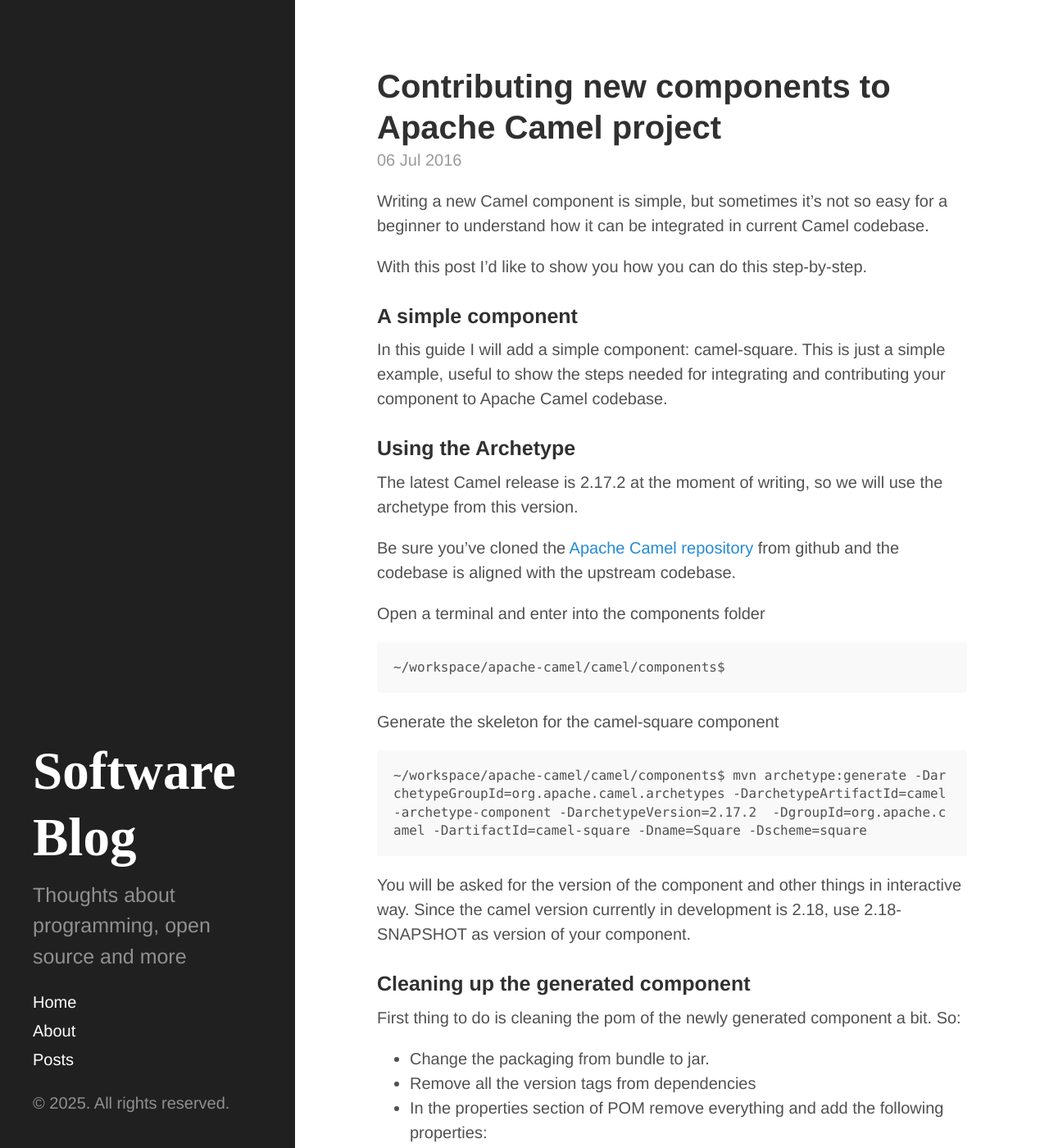
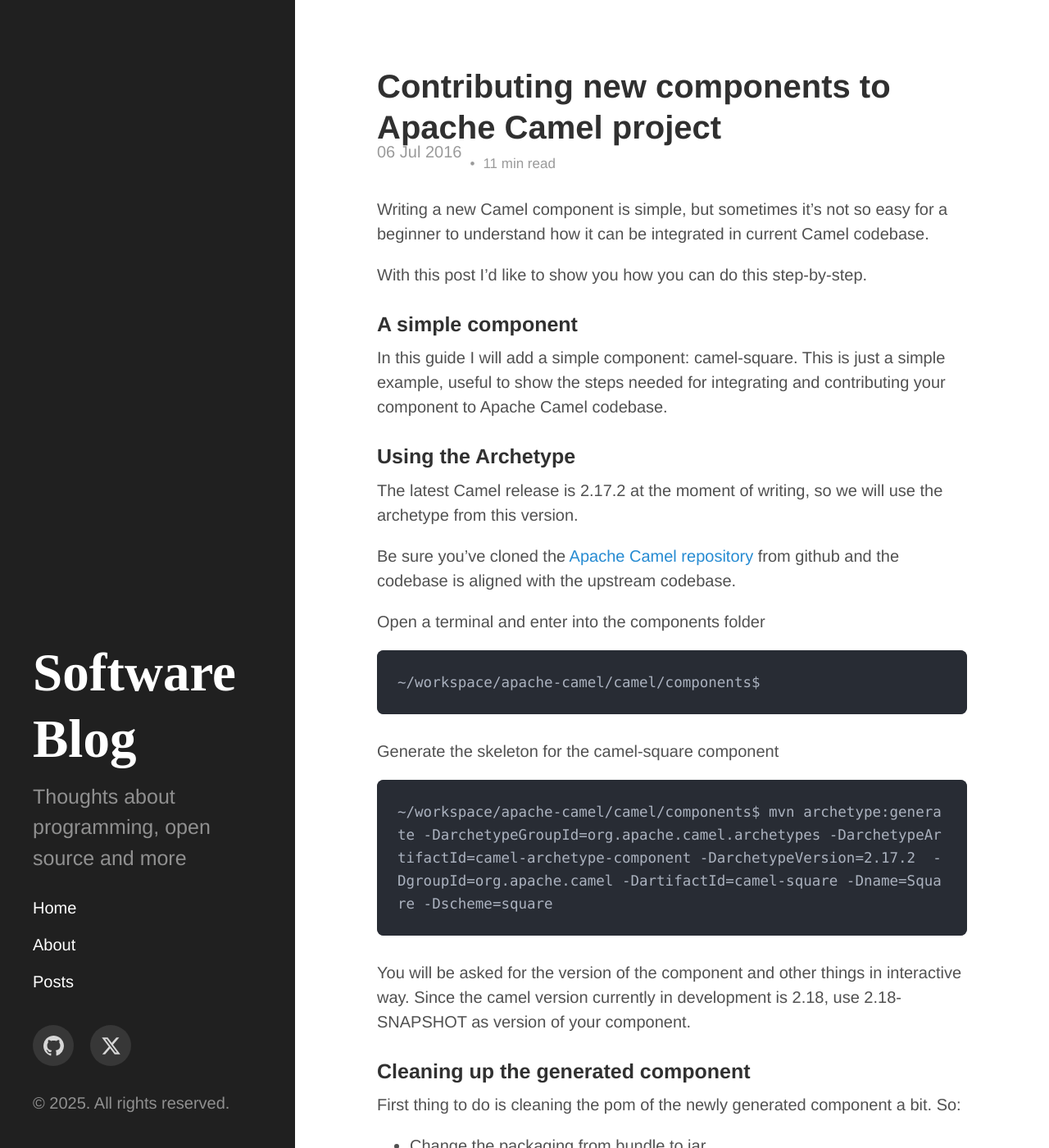
Before and after one commit to oscerd/oscerd.github.io, a Jekyll site: the page built from _posts/2016-07-06-contributing-camel-components.md, in a window 1280 px wide and 1400 px high. Shown: the whole window at 82% size. Built offline with Jekyll 4.4.1, drawn with Linux system fonts in a browser that asks for light colours.

Commit message:
Improve look and feel
Signed-off-by: Andrea Cosentino <ancosen@gmail.com>

```diff
--- a/_includes/sidebar.html
+++ b/_includes/sidebar.html
@@ -28,6 +28,19 @@
 
     </nav>
 
+    <div class="sidebar-social">
+      <a href="https://github.com/oscerd" target="_blank" rel="noopener noreferrer" class="social-link" aria-label="GitHub">
+        <svg class="social-icon" viewBox="0 0 24 24" xmlns="http://www.w3.org/2000/svg">
+          <path d="M12 0C5.37 0 0 5.37 0 12c0 5.31 3.435 9.795 8.205 11.385.6.105.825-.255.825-.57 0-.285-.015-1.23-.015-2.235-3.015.555-3.795-.735-4.035-1.41-.135-.345-.72-1.41-1.23-1.695-.42-.225-1.02-.78-.015-.795.945-.015 1.62.87 1.845 1.23 1.08 1.815 2.805 1.305 3.495.99.105-.78.42-1.305.765-1.605-2.67-.3-5.46-1.335-5.46-5.925 0-1.305.465-2.385 1.23-3.225-.12-.3-.54-1.53.12-3.18 0 0 1.005-.315 3.3 1.23.96-.27 1.98-.405 3-.405s2.04.135 3 .405c2.295-1.56 3.3-1.23 3.3-1.23.66 1.65.24 2.88.12 3.18.765.84 1.23 1.905 1.23 3.225 0 4.605-2.805 5.625-5.475 5.925.435.375.81 1.095.81 2.22 0 1.605-.015 2.895-.015 3.3 0 .315.225.69.825.57A12.02 12.02 0 0024 12c0-6.63-5.37-12-12-12z"/>
+        </svg>
+      </a>
+      <a href="https://twitter.com/oscerd2" target="_blank" rel="noopener noreferrer" class="social-link" aria-label="Twitter">
+        <svg class="social-icon" viewBox="0 0 24 24" xmlns="http://www.w3.org/2000/svg">
+          <path d="M18.244 2.25h3.308l-7.227 8.26 8.502 11.24H16.17l-5.214-6.817L4.99 21.75H1.68l7.73-8.835L1.254 2.25H8.08l4.713 6.231zm-1.161 17.52h1.833L7.084 4.126H5.117z"/>
+        </svg>
+      </a>
+    </div>
+
     <p>&copy; {{ site.time | date: '%Y' }}. All rights reserved.</p>
   </div>
 </div>
--- a/_layouts/post.html
+++ b/_layouts/post.html
@@ -8,7 +8,13 @@
 
 <div class="post">
   <h1 class="post-title">{{ page.title }}</h1>
-  <span class="post-date">{{ page.date | date_to_string }}</span>
+  <div class="post-meta">
+    <span class="post-date">{{ page.date | date_to_string }}</span>
+    {% assign words = content | strip_html | number_of_words %}
+    {% assign minutes = words | divided_by: 200 %}
+    {% if minutes < 1 %}{% assign minutes = 1 %}{% endif %}
+    <span class="reading-time">{{ minutes }} min read</span>
+  </div>
   {{ content }}
 
 </div>
--- a/public/css/hyde.css
+++ b/public/css/hyde.css
@@ -248,3 +248,109 @@
 .theme-base-0f .related-posts li a:hover {
   color: #8f5536;
 }
+
+
+/*
+ * Custom Enhancements
+ *
+ * Social icons, animations, and improved styling
+ */
+
+/* Social Icons */
+.sidebar-social {
+  display: flex;
+  gap: 1rem;
+  margin: 1.5rem 0;
+}
+
+.social-link {
+  display: inline-flex;
+  align-items: center;
+  justify-content: center;
+  width: 2.5rem;
+  height: 2.5rem;
+  border-radius: 50%;
+  background-color: rgba(255, 255, 255, 0.1);
+  transition: all 0.3s ease;
+}
+
+.social-link:hover {
+  background-color: rgba(255, 255, 255, 0.25);
+  transform: translateY(-3px);
+  text-decoration: none;
+}
+
+.social-icon {
+  width: 1.25rem;
+  height: 1.25rem;
+  fill: rgba(255, 255, 255, 0.8);
+  transition: fill 0.3s ease;
+}
+
+.social-link:hover .social-icon {
+  fill: #fff;
+}
+
+/* Smooth Transitions */
+a {
+  transition: color 0.2s ease, background-color 0.2s ease;
+}
+
+.sidebar-nav-item {
+  transition: all 0.2s ease;
+  padding: 0.25rem 0;
+}
+
+.sidebar-nav-item:hover {
+  padding-left: 0.5rem;
+}
+
+.post-title a {
+  transition: color 0.2s ease;
+}
+
+.post-title a:hover {
+  color: #268bd2;
+}
+
+/* Pagination hover effects */
+.pagination-item {
+  transition: all 0.2s ease;
+}
+
+a.pagination-item:hover {
+  transform: translateY(-2px);
+  box-shadow: 0 2px 8px rgba(0, 0, 0, 0.1);
+}
+
+/* Reading Time */
+.reading-time {
+  display: inline-block;
+  color: #9a9a9a;
+  font-size: 0.85rem;
+  margin-left: 0.5rem;
+}
+
+.reading-time::before {
+  content: "•";
+  margin-right: 0.5rem;
+}
+
+/* Post meta container */
+.post-meta {
+  display: flex;
+  align-items: center;
+  flex-wrap: wrap;
+  margin-top: -0.5rem;
+  margin-bottom: 1rem;
+  color: #9a9a9a;
+}
+
+/* Related posts hover */
+.related-posts li {
+  transition: transform 0.2s ease;
+}
+
+.related-posts li:hover {
+  transform: translateX(5px);
+}
--- a/public/css/syntax.css
+++ b/public/css/syntax.css
@@ -1,65 +1,138 @@
-.highlight .hll { background-color: #ffc; }
-.highlight .c { color: #999; } /* Comment */
-.highlight .err { color: #a00; background-color: #faa } /* Error */
-.highlight .k { color: #069; } /* Keyword */
-.highlight .o { color: #555 } /* Operator */
-.highlight .cm { color: #09f; font-style: italic } /* Comment.Multiline */
-.highlight .cp { color: #099 } /* Comment.Preproc */
-.highlight .c1 { color: #999; } /* Comment.Single */
-.highlight .cs { color: #999; } /* Comment.Special */
-.highlight .gd { background-color: #fcc; border: 1px solid #c00 } /* Generic.Deleted */
-.highlight .ge { font-style: italic } /* Generic.Emph */
-.highlight .gr { color: #f00 } /* Generic.Error */
-.highlight .gh { color: #030; } /* Generic.Heading */
-.highlight .gi { background-color: #cfc; border: 1px solid #0c0 } /* Generic.Inserted */
-.highlight .go { color: #aaa } /* Generic.Output */
-.highlight .gp { color: #009; } /* Generic.Prompt */
-.highlight .gs { } /* Generic.Strong */
-.highlight .gu { color: #030; } /* Generic.Subheading */
-.highlight .gt { color: #9c6 } /* Generic.Traceback */
-.highlight .kc { color: #069; } /* Keyword.Constant */
-.highlight .kd { color: #069; } /* Keyword.Declaration */
-.highlight .kn { color: #069; } /* Keyword.Namespace */
-.highlight .kp { color: #069 } /* Keyword.Pseudo */
-.highlight .kr { color: #069; } /* Keyword.Reserved */
-.highlight .kt { color: #078; } /* Keyword.Type */
-.highlight .m { color: #f60 } /* Literal.Number */
-.highlight .s { color: #d44950 } /* Literal.String */
-.highlight .na { color: #4f9fcf } /* Name.Attribute */
-.highlight .nb { color: #366 } /* Name.Builtin */
-.highlight .nc { color: #0a8; } /* Name.Class */
-.highlight .no { color: #360 } /* Name.Constant */
-.highlight .nd { color: #99f } /* Name.Decorator */
-.highlight .ni { color: #999; } /* Name.Entity */
-.highlight .ne { color: #c00; } /* Name.Exception */
-.highlight .nf { color: #c0f } /* Name.Function */
-.highlight .nl { color: #99f } /* Name.Label */
-.highlight .nn { color: #0cf; } /* Name.Namespace */
-.highlight .nt { color: #2f6f9f; } /* Name.Tag */
-.highlight .nv { color: #033 } /* Name.Variable */
-.highlight .ow { color: #000; } /* Operator.Word */
-.highlight .w { color: #bbb } /* Text.Whitespace */
-.highlight .mf { color: #f60 } /* Literal.Number.Float */
-.highlight .mh { color: #f60 } /* Literal.Number.Hex */
-.highlight .mi { color: #f60 } /* Literal.Number.Integer */
-.highlight .mo { color: #f60 } /* Literal.Number.Oct */
-.highlight .sb { color: #c30 } /* Literal.String.Backtick */
-.highlight .sc { color: #c30 } /* Literal.String.Char */
-.highlight .sd { color: #c30; font-style: italic } /* Literal.String.Doc */
-.highlight .s2 { color: #c30 } /* Literal.String.Double */
-.highlight .se { color: #c30; } /* Literal.String.Escape */
-.highlight .sh { color: #c30 } /* Literal.String.Heredoc */
-.highlight .si { color: #a00 } /* Literal.String.Interpol */
-.highlight .sx { color: #c30 } /* Literal.String.Other */
-.highlight .sr { color: #3aa } /* Literal.String.Regex */
-.highlight .s1 { color: #c30 } /* Literal.String.Single */
-.highlight .ss { color: #fc3 } /* Literal.String.Symbol */
-.highlight .bp { color: #366 } /* Name.Builtin.Pseudo */
-.highlight .vc { color: #033 } /* Name.Variable.Class */
-.highlight .vg { color: #033 } /* Name.Variable.Global */
-.highlight .vi { color: #033 } /* Name.Variable.Instance */
-.highlight .il { color: #f60 } /* Literal.Number.Integer.Long */
+/*
+ * Dark theme syntax highlighting (One Dark inspired)
+ * Modern, easy-on-the-eyes code blocks
+ */
 
+/* Code block container */
+.highlight {
+  background-color: #282c34;
+  border-radius: 8px;
+  margin-bottom: 1.5rem;
+  overflow: hidden;
+}
+
+.highlight pre {
+  background-color: #282c34;
+  color: #abb2bf;
+  padding: 1.25rem;
+  margin: 0;
+  overflow-x: auto;
+  font-size: 0.875rem;
+  line-height: 1.6;
+}
+
+.highlight pre code {
+  background-color: transparent;
+  color: inherit;
+  padding: 0;
+}
+
+/* Line highlighting */
+.highlight .hll { background-color: #3e4451; display: block; }
+
+/* Comments */
+.highlight .c { color: #5c6370; font-style: italic; } /* Comment */
+.highlight .cm { color: #5c6370; font-style: italic; } /* Comment.Multiline */
+.highlight .cp { color: #5c6370; } /* Comment.Preproc */
+.highlight .c1 { color: #5c6370; font-style: italic; } /* Comment.Single */
+.highlight .cs { color: #5c6370; font-style: italic; } /* Comment.Special */
+
+/* Errors */
+.highlight .err { color: #e06c75; } /* Error */
+
+/* Keywords */
+.highlight .k { color: #c678dd; } /* Keyword */
+.highlight .kc { color: #c678dd; } /* Keyword.Constant */
+.highlight .kd { color: #c678dd; } /* Keyword.Declaration */
+.highlight .kn { color: #c678dd; } /* Keyword.Namespace */
+.highlight .kp { color: #c678dd; } /* Keyword.Pseudo */
+.highlight .kr { color: #c678dd; } /* Keyword.Reserved */
+.highlight .kt { color: #e5c07b; } /* Keyword.Type */
+
+/* Operators */
+.highlight .o { color: #56b6c2; } /* Operator */
+.highlight .ow { color: #c678dd; } /* Operator.Word */
+
+/* Generic */
+.highlight .gd { color: #e06c75; background-color: rgba(224, 108, 117, 0.1); } /* Generic.Deleted */
+.highlight .ge { font-style: italic; } /* Generic.Emph */
+.highlight .gr { color: #e06c75; } /* Generic.Error */
+.highlight .gh { color: #61afef; font-weight: bold; } /* Generic.Heading */
+.highlight .gi { color: #98c379; background-color: rgba(152, 195, 121, 0.1); } /* Generic.Inserted */
+.highlight .go { color: #5c6370; } /* Generic.Output */
+.highlight .gp { color: #61afef; } /* Generic.Prompt */
+.highlight .gs { font-weight: bold; } /* Generic.Strong */
+.highlight .gu { color: #61afef; font-weight: bold; } /* Generic.Subheading */
+.highlight .gt { color: #e06c75; } /* Generic.Traceback */
+
+/* Numbers */
+.highlight .m { color: #d19a66; } /* Literal.Number */
+.highlight .mf { color: #d19a66; } /* Literal.Number.Float */
+.highlight .mh { color: #d19a66; } /* Literal.Number.Hex */
+.highlight .mi { color: #d19a66; } /* Literal.Number.Integer */
+.highlight .mo { color: #d19a66; } /* Literal.Number.Oct */
+.highlight .il { color: #d19a66; } /* Literal.Number.Integer.Long */
+
+/* Strings */
+.highlight .s { color: #98c379; } /* Literal.String */
+.highlight .sb { color: #98c379; } /* Literal.String.Backtick */
+.highlight .sc { color: #98c379; } /* Literal.String.Char */
+.highlight .sd { color: #98c379; font-style: italic; } /* Literal.String.Doc */
+.highlight .s2 { color: #98c379; } /* Literal.String.Double */
+.highlight .se { color: #56b6c2; } /* Literal.String.Escape */
+.highlight .sh { color: #98c379; } /* Literal.String.Heredoc */
+.highlight .si { color: #e5c07b; } /* Literal.String.Interpol */
+.highlight .sx { color: #98c379; } /* Literal.String.Other */
+.highlight .sr { color: #56b6c2; } /* Literal.String.Regex */
+.highlight .s1 { color: #98c379; } /* Literal.String.Single */
+.highlight .ss { color: #56b6c2; } /* Literal.String.Symbol */
+
+/* Names */
+.highlight .na { color: #d19a66; } /* Name.Attribute */
+.highlight .nb { color: #e5c07b; } /* Name.Builtin */
+.highlight .nc { color: #e5c07b; } /* Name.Class */
+.highlight .no { color: #d19a66; } /* Name.Constant */
+.highlight .nd { color: #e5c07b; } /* Name.Decorator */
+.highlight .ni { color: #abb2bf; } /* Name.Entity */
+.highlight .ne { color: #e06c75; } /* Name.Exception */
+.highlight .nf { color: #61afef; } /* Name.Function */
+.highlight .nl { color: #e06c75; } /* Name.Label */
+.highlight .nn { color: #e5c07b; } /* Name.Namespace */
+.highlight .nt { color: #e06c75; } /* Name.Tag */
+.highlight .nv { color: #e06c75; } /* Name.Variable */
+.highlight .bp { color: #e5c07b; } /* Name.Builtin.Pseudo */
+.highlight .vc { color: #e06c75; } /* Name.Variable.Class */
+.highlight .vg { color: #e06c75; } /* Name.Variable.Global */
+.highlight .vi { color: #e06c75; } /* Name.Variable.Instance */
+
+/* Whitespace */
+.highlight .w { color: #abb2bf; } /* Text.Whitespace */
+
+/* CSS specific */
 .css .o,
 .css .o + .nt,
-.css .nt + .nt { color: #999; }
+.css .nt + .nt { color: #abb2bf; }
+
+/* Inline code styling */
+code {
+  background-color: #f0f2f5;
+  color: #e06c75;
+  padding: 0.2em 0.4em;
+  border-radius: 4px;
+  font-size: 0.9em;
+}
+
+/* Pre block base styling */
+pre {
+  background-color: #282c34;
+  color: #abb2bf;
+  border-radius: 8px;
+  overflow-x: auto;
+}
+
+pre code {
+  background-color: transparent;
+  color: inherit;
+  padding: 0;
+  font-size: inherit;
+}
```
Also changed, not shown: index.html (+7 -1 lines).
